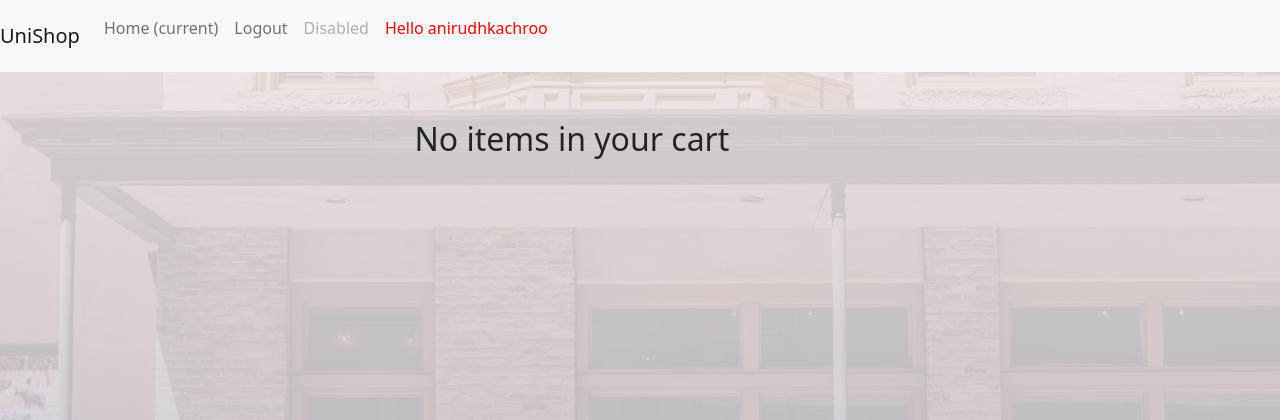
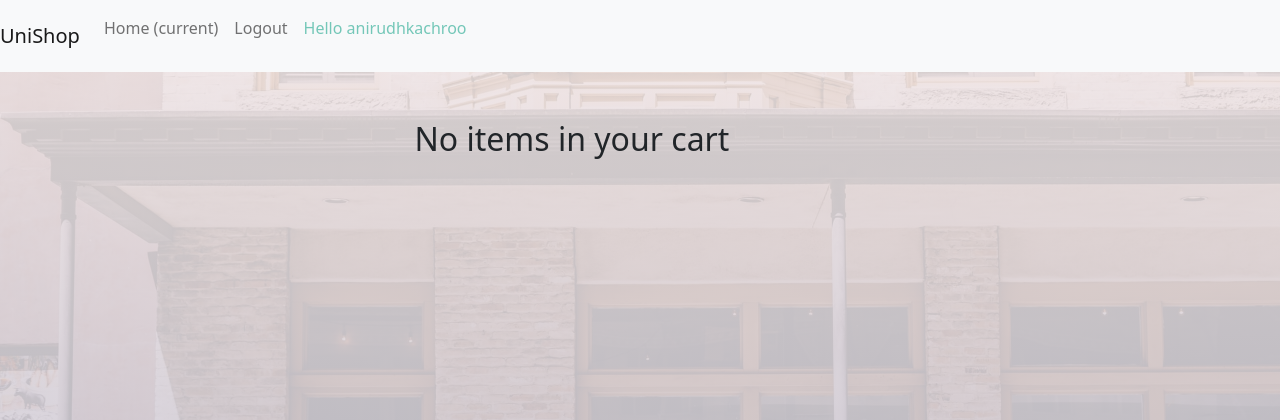
Before and after one commit to anirudh-kac/UniShop, a Django app: page /cart/ in a window 1280 px wide. Shown: the top 420 px of the page. Run offline with Django 3.2, Linux system fonts and the light colour scheme; a user stored in the database is signed in; data comes from the database, SQL or seed files in the repository; both versions use the stored data as it was after the commit; some libraries are stand-ins or nearby versions.

Commit message:
fix navbar order

```diff
--- a/dbmsproject/unishop/templates/unishop/base.html
+++ b/dbmsproject/unishop/templates/unishop/base.html
@@ -27,9 +27,7 @@
         <a class="nav-link" href="/">Home <span class="sr-only">(current)</span></a>
       </li>
       {% if user.is_authenticated %}
-      <li class="nav-item">
-        <a class="nav-link" href="/logout">Logout</a>
-      </li>
+
           {% if  user.profile.is_owner %}
           <li class="nav-item">
             <a class="nav-link" href="/myshop">My Shop</a>
@@ -50,6 +48,9 @@
             <a class="nav-link" href="/orders">Orders</a>
           </li>
           {% endif %}
+          <li class="nav-item">
+            <a class="nav-link" href="/logout">Logout</a>
+          </li>
       {% else %}
 
 
@@ -62,13 +63,13 @@
 
       {% endif %}
 
-      <li class="nav-item">
+      <!-- <li class="nav-item">
         <a class="nav-link disabled" href="#" tabindex="-1" aria-disabled="true">Disabled</a>
-      </li>
+      </li> -->
 
       {% if user.is_authenticated %}
       <li class="nav-item">
-        <p class = "nav-link red-color" style = "color:red"> Hello {{user.username}} </p>
+        <p class = "nav-link red-color" style = "color:#74c7b8"> Hello {{user.username}} </p>
       </li>
       {% endif %}
 
```
Also changed, not shown: dbmsproject/db.sqlite3.
